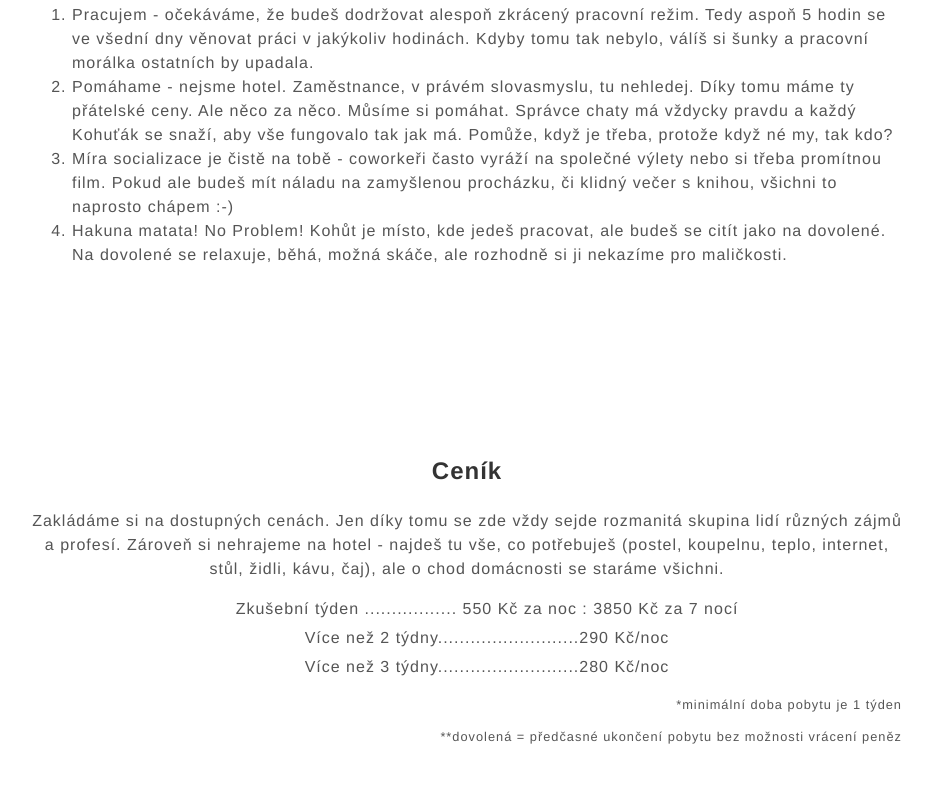
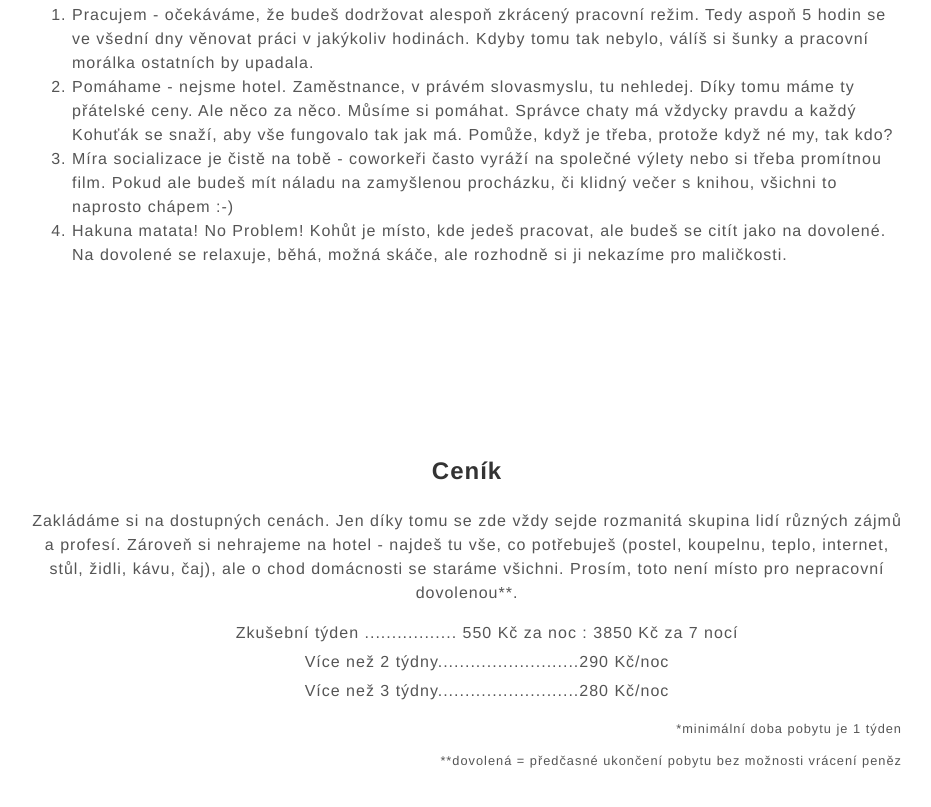
Before and after one commit to simkovat/co-cottage, a plain HTML site: page index.html in a window 1280 px wide. Shown: the part 2223-3030 px from the top of the page, without its empty margins (173-1104 px from the left). Drawn offline with Linux system fonts and the light colour scheme.

Commit message:
petrik commnet

```diff
--- a/index.html
+++ b/index.html
@@ -91,7 +91,7 @@
 
      <div class="pricelist-wrapper">
          <h2>Ceník</h2>
-         <p>Zakládáme si na dostupných cenách. Jen díky tomu se zde vždy sejde rozmanitá skupina lidí různých zájmů a profesí. Zároveň si nehrajeme na hotel - najdeš tu vše, co potřebuješ (postel, koupelnu, teplo, internet, stůl, židli, kávu, čaj), ale o chod domácnosti se staráme všichni.</p>
+         <p>Zakládáme si na dostupných cenách. Jen díky tomu se zde vždy sejde rozmanitá skupina lidí různých zájmů a profesí. Zároveň si nehrajeme na hotel - najdeš tu vše, co potřebuješ (postel, koupelnu, teplo, internet, stůl, židli, kávu, čaj), ale o chod domácnosti se staráme všichni. Prosím, toto není místo pro nepracovní dovolenou**.</p>
          <ul>
              <li>Zkušební týden ................. 550 Kč za noc : 3850 Kč za 7 nocí</li>
              <li>Více než 2 týdny..........................290 Kč/noc</li>
```
